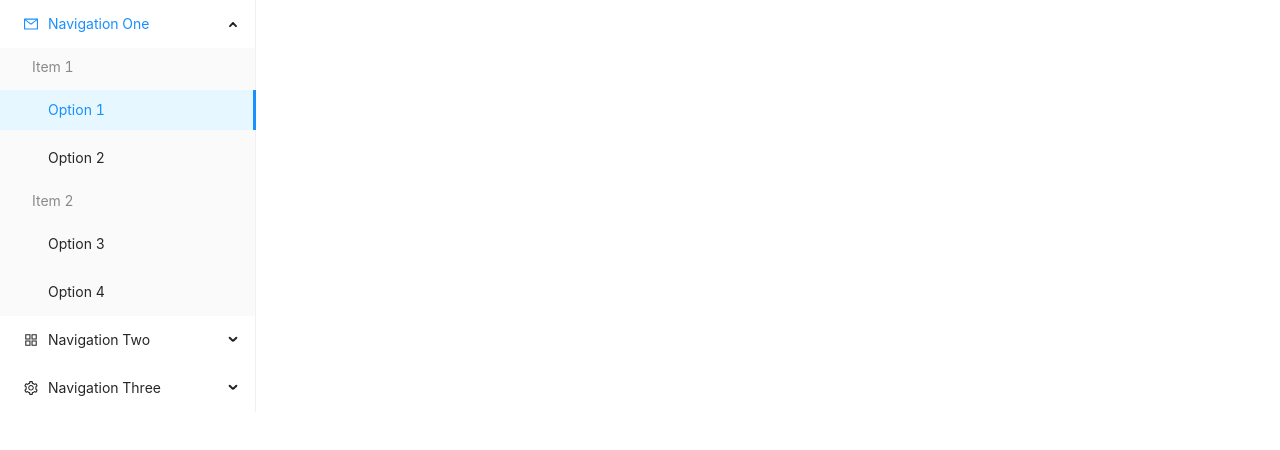
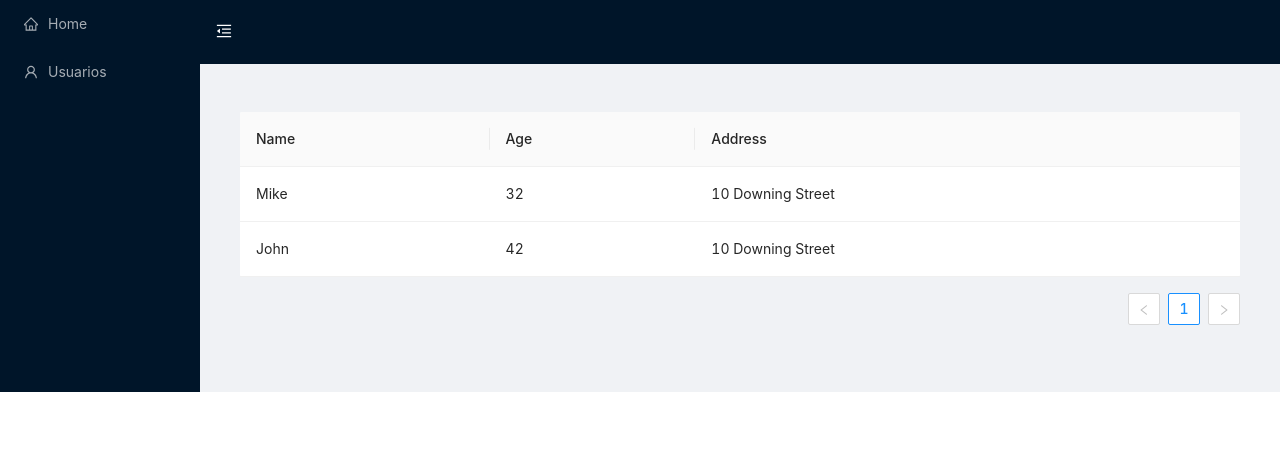
Before and after one commit to juansebastian028/buses-front, a React (Create React App) app: page /users in a window 1280 px wide. Shown: the top 450 px of the page. Built offline with nearby package versions, Linux system fonts and the light colour scheme.

Commit message:
sidermenu and users, home

```diff
--- a/package.json
+++ b/package.json
@@ -10,6 +10,7 @@
     "antd-icons": "^0.1.0-alpha.1",
     "react": "^17.0.2",
     "react-dom": "^17.0.2",
+    "react-router-dom": "^6.2.1",
     "react-scripts": "5.0.0",
     "web-vitals": "^0.2.4",
     "workbox-background-sync": "^5.1.4",
--- a/src/App.js
+++ b/src/App.js
@@ -1,9 +1,9 @@
-import { Sidebar } from './components/Sidebar';
 import 'antd/dist/antd.css';
+import { AppRouter } from './routes/AppRouter';
 
 function App() {
   return (
-    <Sidebar />
+    <AppRouter />
   );
 }
 
--- /dev/null
+++ b/src/components/Home.js
@@ -0,0 +1,32 @@
+import React from 'react';
+import { Layout } from 'antd';
+import { MenuUnfoldOutlined, MenuFoldOutlined } from '@ant-design/icons';
+
+const { Header, Content } = Layout;
+
+export const Home = ({ collapsed, toggle }) => {
+  return (
+    <Layout className="site-layout">
+      <Header className="site-layout-background" style={{ padding: 0 }}>
+        {React.createElement(
+          collapsed ? MenuUnfoldOutlined : MenuFoldOutlined,
+          {
+            style: { color: '#fff', fontSize: '1rem', margin: '1rem' },
+            className: 'trigger',
+            onClick: toggle,
+          }
+        )}
+      </Header>
+      <Content
+        className="site-layout-background"
+        style={{
+          margin: '24px 16px',
+          padding: 24,
+          minHeight: 280,
+        }}
+      >
+        <h1>Home</h1>
+      </Content>
+    </Layout>
+  );
+};
--- a/src/components/Sidebar.js
+++ /dev/null
@@ -1,51 +0,0 @@
-import React from 'react';
-import { Menu } from 'antd';
-import {
-  AppstoreOutlined,
-  MailOutlined,
-  SettingOutlined,
-} from '@ant-design/icons';
-
-const { SubMenu } = Menu;
-
-export const Sidebar = () => {
-
-  const handleClick = (e) => {
-    console.log('click ', e);
-  };
-
-  return (
-    <Menu
-      onClick={handleClick}
-      style={{ width: 256 }}
-      defaultSelectedKeys={['1']}
-      defaultOpenKeys={['sub1']}
-      mode="inline"
-    >
-      <SubMenu key="sub1" icon={<MailOutlined />} title="Navigation One">
-        <Menu.ItemGroup key="g1" title="Item 1">
-          <Menu.Item key="1">Option 1</Menu.Item>
-          <Menu.Item key="2">Option 2</Menu.Item>
-        </Menu.ItemGroup>
-        <Menu.ItemGroup key="g2" title="Item 2">
-          <Menu.Item key="3">Option 3</Menu.Item>
-          <Menu.Item key="4">Option 4</Menu.Item>
-        </Menu.ItemGroup>
-      </SubMenu>
-      <SubMenu key="sub2" icon={<AppstoreOutlined />} title="Navigation Two">
-        <Menu.Item key="5">Option 5</Menu.Item>
-        <Menu.Item key="6">Option 6</Menu.Item>
-        <SubMenu key="sub3" title="Submenu">
-          <Menu.Item key="7">Option 7</Menu.Item>
-          <Menu.Item key="8">Option 8</Menu.Item>
-        </SubMenu>
-      </SubMenu>
-      <SubMenu key="sub4" icon={<SettingOutlined />} title="Navigation Three">
-        <Menu.Item key="9">Option 9</Menu.Item>
-        <Menu.Item key="10">Option 10</Menu.Item>
-        <Menu.Item key="11">Option 11</Menu.Item>
-        <Menu.Item key="12">Option 12</Menu.Item>
-      </SubMenu>
-    </Menu>
-  );
-};
--- /dev/null
+++ b/src/components/SiderMenu.js
@@ -0,0 +1,25 @@
+import React from 'react';
+import { Layout, Menu } from 'antd';
+import {
+  UserOutlined,
+  HomeOutlined,
+} from '@ant-design/icons';
+import { Link } from 'react-router-dom';
+
+const { Sider } = Layout;
+
+export const SiderMenu = ({ collapsed }) => {
+  return (
+      <Sider trigger={null} collapsible collapsed={collapsed}>
+        <div className="logo" />
+        <Menu theme="dark" mode="inline">
+          <Menu.Item key="1" icon={<HomeOutlined />}>
+            <Link to="/">Home</Link>
+          </Menu.Item>
+          <Menu.Item key="2" icon={<UserOutlined />}>
+            <Link to="/users">Usuarios</Link>
+          </Menu.Item>
+        </Menu>
+      </Sider>
+  );
+};
--- /dev/null
+++ b/src/components/Users.js
@@ -0,0 +1,65 @@
+import React from 'react';
+import { Layout, Table } from 'antd';
+import { MenuUnfoldOutlined, MenuFoldOutlined } from '@ant-design/icons';
+
+const { Header, Content } = Layout;
+
+export const Users = ({ collapsed, toggle }) => {
+  const dataSource = [
+    {
+      key: '1',
+      name: 'Mike',
+      age: 32,
+      address: '10 Downing Street',
+    },
+    {
+      key: '2',
+      name: 'John',
+      age: 42,
+      address: '10 Downing Street',
+    },
+  ];
+
+  const columns = [
+    {
+      title: 'Name',
+      dataIndex: 'name',
+      key: 'name',
+    },
+    {
+      title: 'Age',
+      dataIndex: 'age',
+      key: 'age',
+    },
+    {
+      title: 'Address',
+      dataIndex: 'address',
+      key: 'address',
+    },
+  ];
+
+  return (
+    <Layout className="site-layout">
+      <Header className="site-layout-background" style={{ padding: 0 }}>
+        {React.createElement(
+          collapsed ? MenuUnfoldOutlined : MenuFoldOutlined,
+          {
+            style: { color: '#fff', fontSize: '1rem', margin: '1rem' },
+            className: 'trigger',
+            onClick: toggle,
+          }
+        )}
+      </Header>
+      <Content
+        className="site-layout-background"
+        style={{
+          margin: '24px 16px',
+          padding: 24,
+          minHeight: 280,
+        }}
+      >
+        <Table dataSource={dataSource} columns={columns} />
+      </Content>
+    </Layout>
+  );
+};
--- a/src/index.js
+++ b/src/index.js
@@ -5,9 +5,7 @@ import * as serviceWorkerRegistration from './serviceWorkerRegistration';
 import reportWebVitals from './reportWebVitals';
 
 ReactDOM.render(
-  <React.StrictMode>
-    <App />
-  </React.StrictMode>,
+    <App />,
   document.getElementById('root')
 );
 
--- /dev/null
+++ b/src/routes/AppRouter.js
@@ -0,0 +1,28 @@
+import React, { useState } from 'react';
+import { BrowserRouter, Route, Routes } from 'react-router-dom';
+import { Layout } from 'antd';
+import { Home } from '../components/Home';
+import { SiderMenu } from '../components/SiderMenu';
+import { Users } from '../components/Users';
+export const AppRouter = () => {
+  const [collapsed, setCollapsed] = useState(false);
+  const toggle = () => setCollapsed(!collapsed);
+
+  return (
+      <BrowserRouter>
+        <Layout>
+          <SiderMenu collapsed={collapsed}  />
+          <Routes>
+            <Route
+              path="/"
+              element={<Home collapsed={collapsed} toggle={toggle} />}
+            />
+            <Route
+              path="users"
+              element={<Users collapsed={collapsed} toggle={toggle} />}
+            />
+          </Routes>
+        </Layout>
+      </BrowserRouter>
+  );
+};
```
Also changed, not shown: 1 other file (tests, documents, lock files or other folders).
